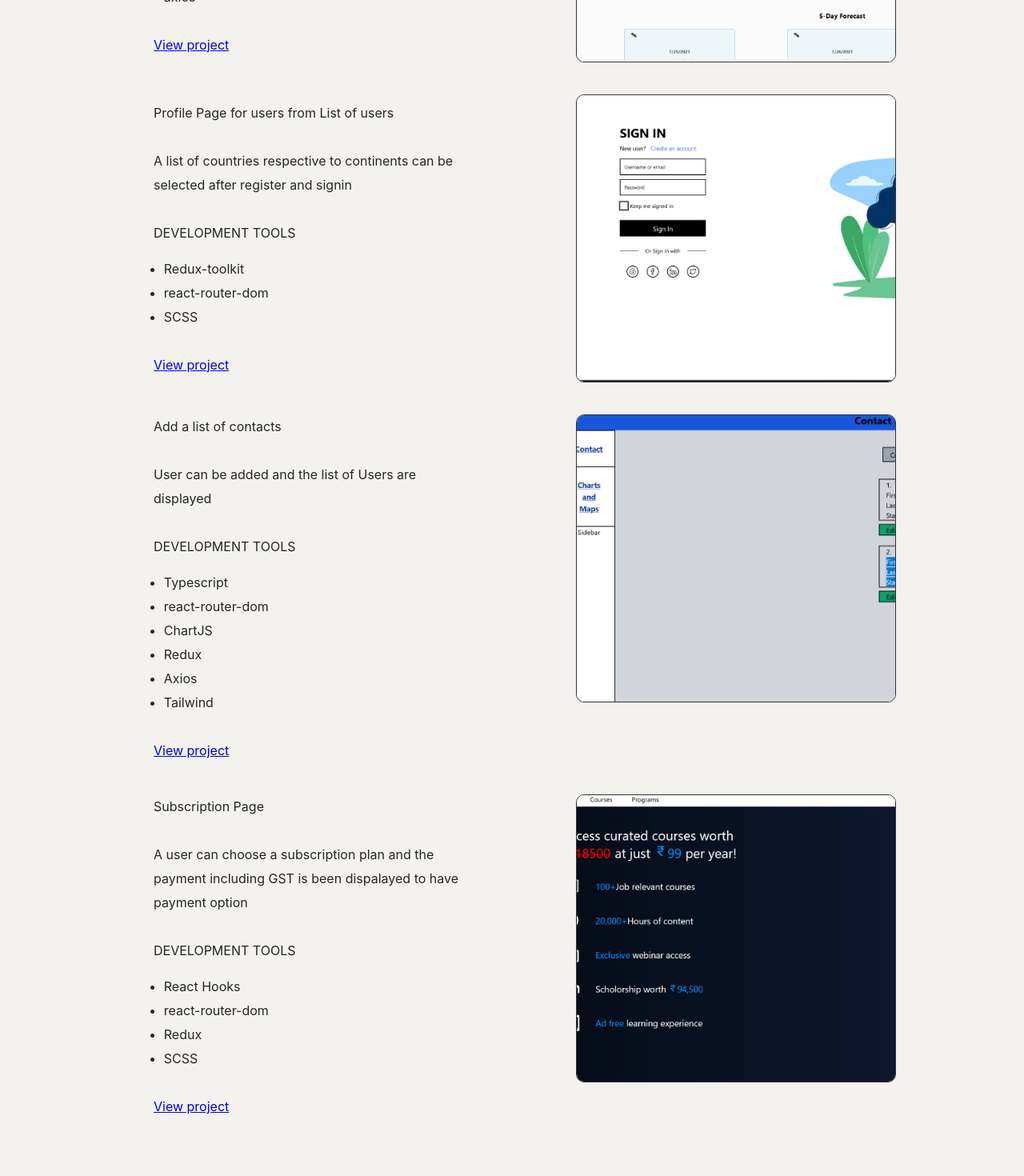
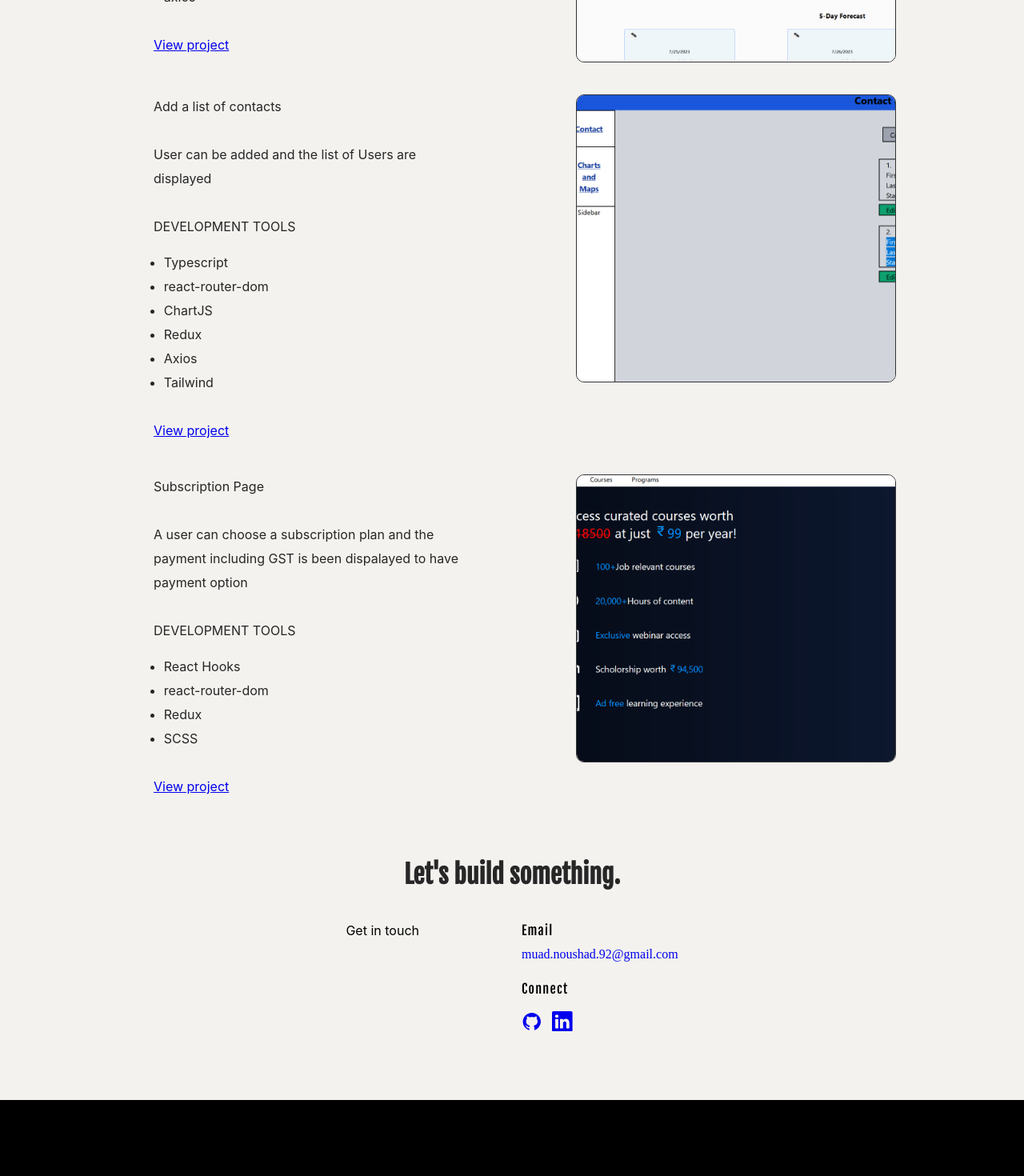
Before and after one commit to Muad1105/Portfolio, a React (Create React App) app: page / in a window 1280 px wide. Shown: the part 2220-3690 px from the top of the page at 80% size. Built offline with nearby package versions, Linux system fonts and the light colour scheme.

Commit message:
contact and project update

```diff
--- a/src/components/body/projects.js
+++ b/src/components/body/projects.js
@@ -12,13 +12,13 @@ const projects = [
     toolset: ["React Hooks", "Rest API", "axios"],
     image: weatherApp,
   },
-  {
-    name: "Profile Page for users from List of users",
-    url: "https://muad1105.github.io/country_list_app",
-    desc: "A list of countries respective to continents can be selected after register and signin",
-    toolset: ["Redux-toolkit", "react-router-dom", "SCSS"],
-    image: loginCountryList,
-  },
+  // {
+  //   name: "Profile Page for users from List of users",
+  //   url: "https://muad1105.github.io/country_list_app",
+  //   desc: "A list of countries respective to continents can be selected after register and signin",
+  //   toolset: ["Redux-toolkit", "react-router-dom", "SCSS"],
+  //   image: loginCountryList,
+  // },
   {
     name: "Add a list of contacts",
     url: "https://muad1105.github.io/contacts_add/",
--- a/src/components/contact/Contact.js
+++ b/src/components/contact/Contact.js
@@ -7,7 +7,7 @@ import { BsLinkedin } from "react-icons/bs";
 const Contact = () => {
   return (
     <div className="contact-section" id="contactElement">
-      <h1>NEED A FRONTEND DEVELOPER?</h1>
+      <h1>Let's build something.</h1>
       <div className="contact-description">
         <p>Get in touch </p>
         <div className="contact-details">
```
Also changed, not shown: 8 other files (tests, documents, lock files or other folders).
